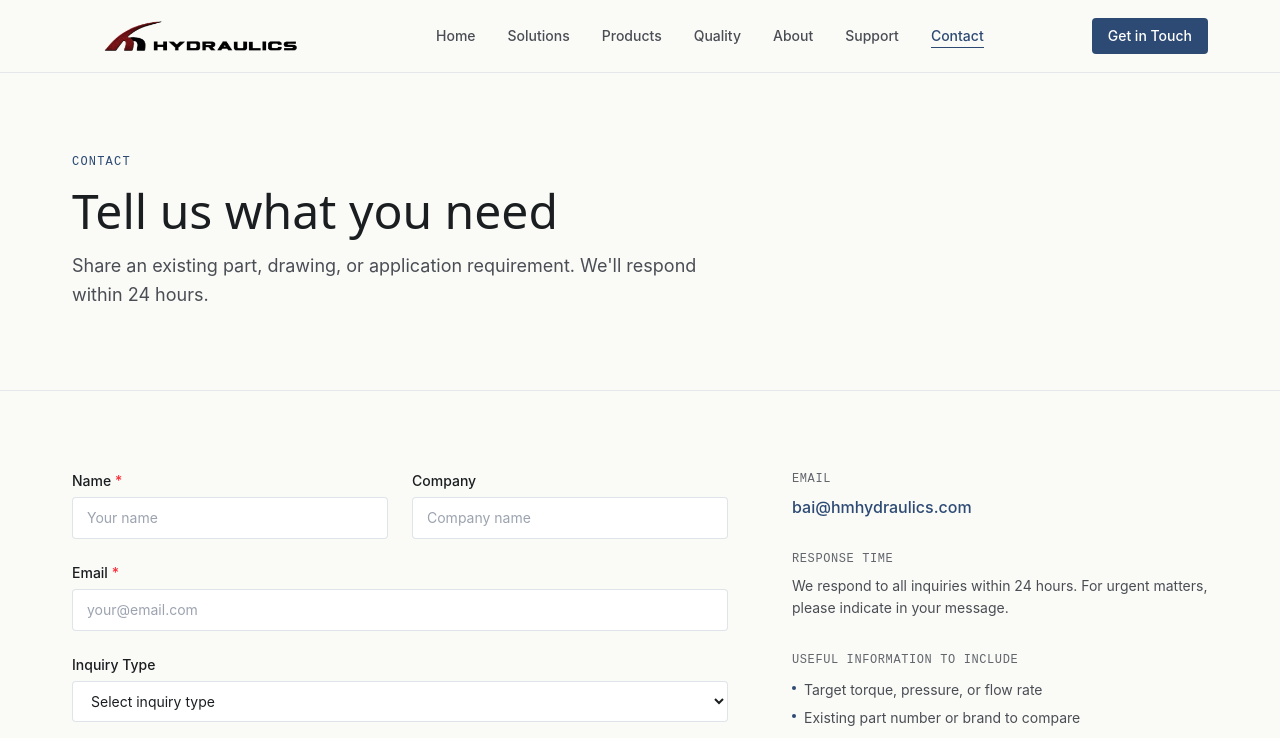
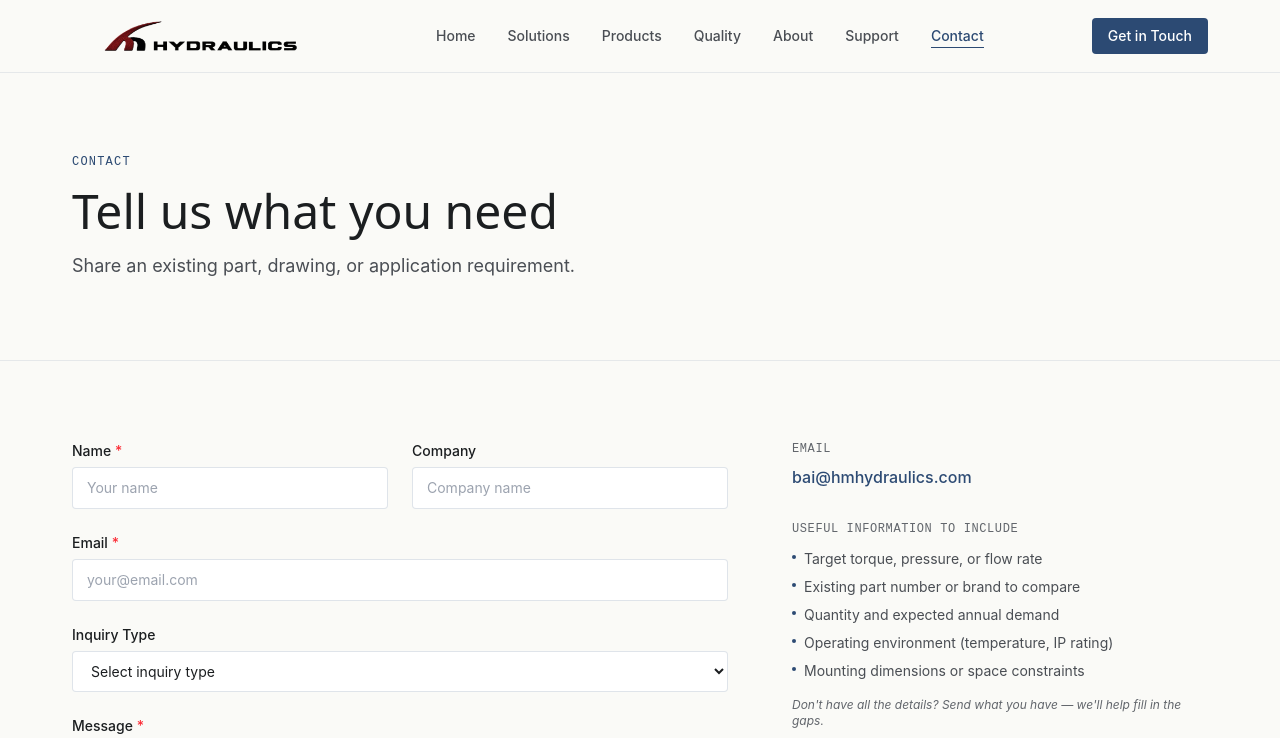
Before and after one commit to baizihuang-dijun/hm-hydraulics, a Next.js app: page /contact in a window 1280 px wide. Shown: the top 738 px of the page. Built offline with nearby package versions, Linux system fonts and the light colour scheme; a web font is replaced by a local one.

Commit message:
fix: remove 24-hour response-time SLA claims from Contact page
Coze-Commit-Type: user
Coze-User-ID: 2750326345577628
Coze-Conversation-ID: 12897207

```diff
--- a/src/app/contact/page.tsx
+++ b/src/app/contact/page.tsx
@@ -30,7 +30,6 @@ export default function ContactPage() {
           </h1>
           <p className="text-lg text-[#4A4E54] leading-relaxed max-w-2xl">
             Share an existing part, drawing, or application requirement.
-            We&apos;ll respond within 24 hours.
           </p>
         </div>
       </section>
@@ -60,7 +59,7 @@ export default function ContactPage() {
                   </h2>
                   <p className="text-sm text-[#4A4E54] leading-relaxed">
                     Thank you for your inquiry. Our team will review your
-                    requirements and respond within 24 hours.
+                    requirements.
                   </p>
                 </div>
               ) : (
@@ -199,17 +198,6 @@ export default function ContactPage() {
                   </a>
                 </div>
 
-                {/* Response Time */}
-                <div>
-                  <p className="font-label text-xs text-[#62666C] uppercase tracking-wider mb-2">
-                    Response Time
-                  </p>
-                  <p className="text-sm text-[#4A4E54] leading-relaxed">
-                    We respond to all inquiries within 24 hours. For urgent
-                    matters, please indicate in your message.
-                  </p>
-                </div>
-
                 {/* What to Include */}
                 <div>
                   <p className="font-label text-xs text-[#62666C] uppercase tracking-wider mb-3">
```
